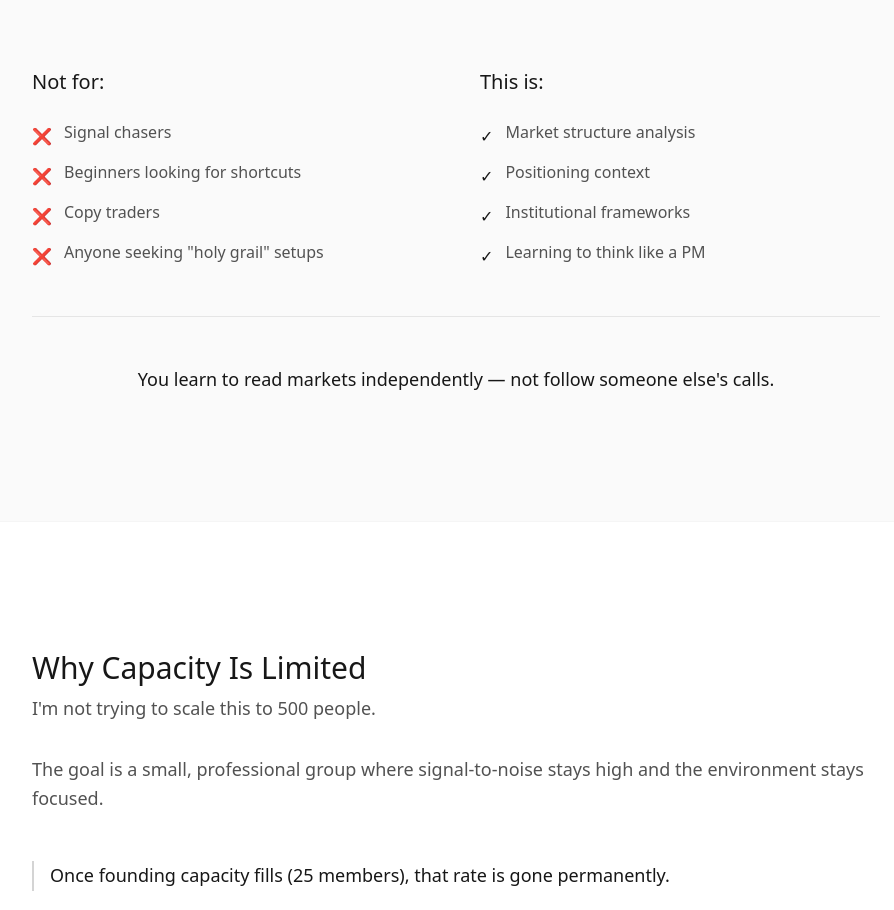
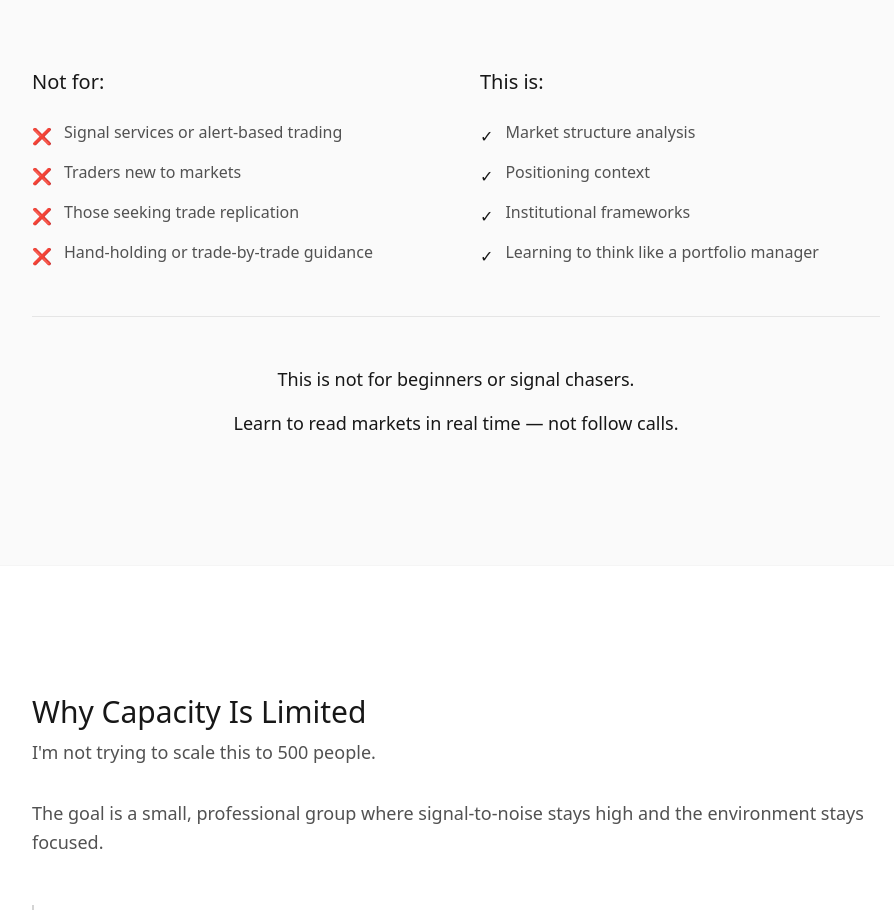
Before and after one commit to apurva670/meridian-early, a Next.js app: page / in a window 1280 px wide. Shown: the part 2100-3010 px from the top of the page, without its empty margins (184-1078 px from the left). Built offline with nearby package versions, Linux system fonts and the light colour scheme; no server answers.

Commit message:
Update WHAT THIS IS NOT section copy

```diff
--- a/src/app/page.tsx
+++ b/src/app/page.tsx
@@ -179,19 +179,19 @@ export default function Home() {
                   <ul className="space-y-3 text-neutral-600 font-light">
                     <li className="flex gap-3">
                       <span className="text-red-500 mt-1">❌</span>
-                      <span>Signal chasers</span>
+                      <span>Signal services or alert-based trading</span>
                     </li>
                     <li className="flex gap-3">
                       <span className="text-red-500 mt-1">❌</span>
-                      <span>Beginners looking for shortcuts</span>
+                      <span>Traders new to markets</span>
                     </li>
                     <li className="flex gap-3">
                       <span className="text-red-500 mt-1">❌</span>
-                      <span>Copy traders</span>
+                      <span>Those seeking trade replication</span>
                     </li>
                     <li className="flex gap-3">
                       <span className="text-red-500 mt-1">❌</span>
-                      <span>Anyone seeking &quot;holy grail&quot; setups</span>
+                      <span>Hand-holding or trade-by-trade guidance</span>
                     </li>
                   </ul>
                 </div>
@@ -216,15 +216,20 @@ export default function Home() {
                     </li>
                     <li className="flex gap-3">
                       <span className="text-neutral-900 mt-1">✓</span>
-                      <span>Learning to think like a PM</span>
+                      <span>Learning to think like a portfolio manager</span>
                     </li>
                   </ul>
                 </div>
               </div>
 
-              <p className="text-center font-medium text-neutral-900 text-lg border-t border-neutral-200 pt-12">
-                You learn to read markets independently — not follow someone else&apos;s calls.
-              </p>
+              <div className="text-center space-y-4 border-t border-neutral-200 pt-12">
+                <p className="font-medium text-neutral-900 text-lg">
+                  This is not for beginners or signal chasers.
+                </p>
+                <p className="font-medium text-neutral-900 text-lg">
+                  Learn to read markets in real time — not follow calls.
+                </p>
+              </div>
 
             </div>
           </div>
```
